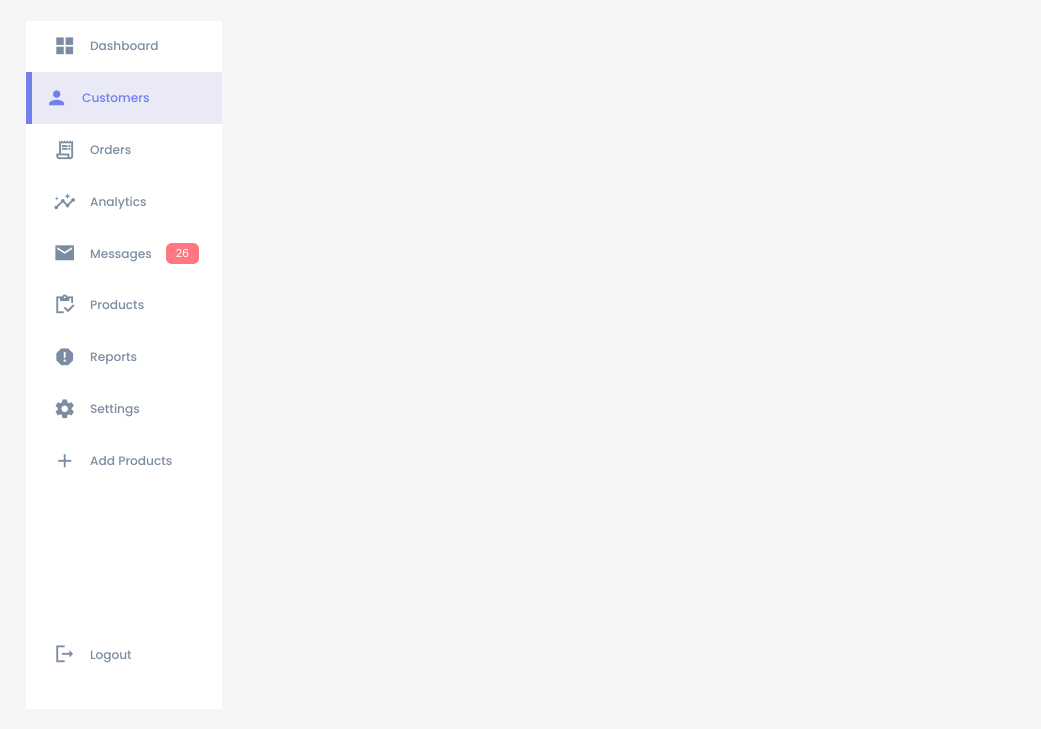
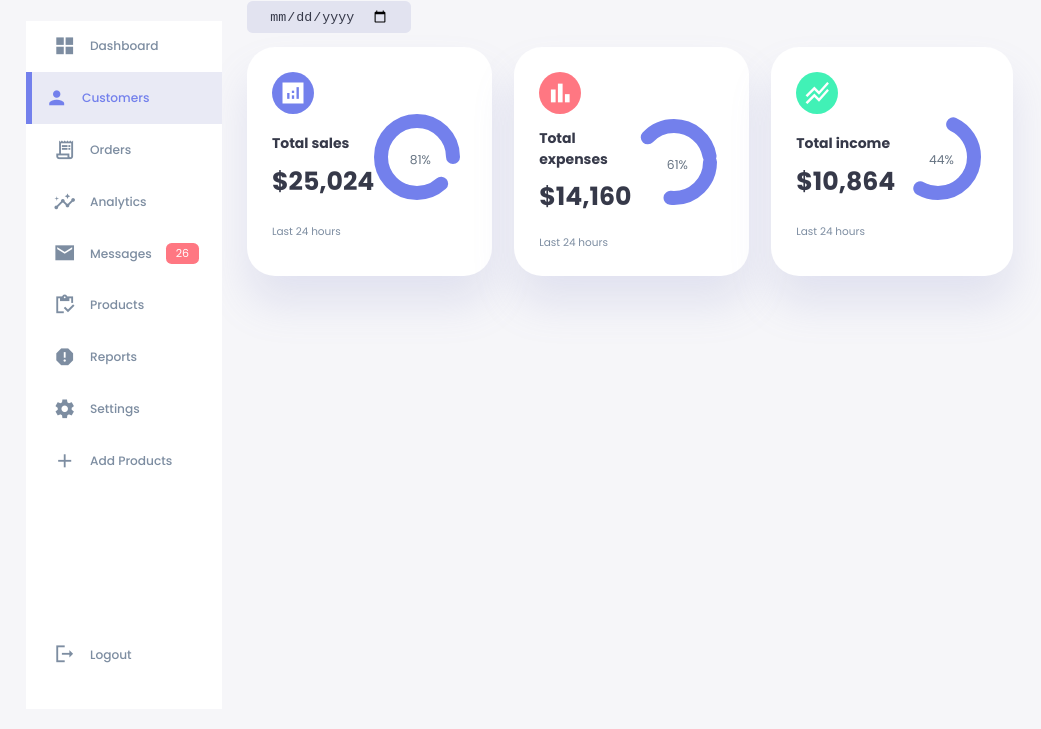
Before and after one commit to Pathymavuba/Dashboard-, a plain HTML site: page index.html in a window 1280 px wide. Shown: the part 71-800 px from the top of the page, without its empty margins (0-1041 px from the left). Drawn offline with Linux system fonts and the light colour scheme.

Commit message:
main finished

```diff
--- a/index.html
+++ b/index.html
@@ -65,6 +65,71 @@
                 </a>
             </div>
         </aside>
+        <main>
+            <h1>Dashboard</h1>
+
+            <div class="date">
+                <input type="date">
+            </div>
+            <div class="insights">
+                <div class="sales">
+                    <span class="material-icons-sharp">analytics</span>
+                    <div class="middle">
+                        <div class="lef">
+                            <h3>Total sales</h3>
+                            <h1>$25,024</h1>
+                        </div>
+                        <div class="progress">
+                            <svg>
+                                <circle cx="38" cy="38" r="36"></circle>
+                            </svg>
+                            <div class="number">
+                                <p>81%</p>
+                            </div>
+                        </div>
+                    </div>
+                    <small class="text-muted">Last 24 hours</small>
+                </div>
+
+                <div class="expenses">
+                    <span class="material-icons-sharp">bar_chart</span>
+                    <div class="middle">
+                        <div class="lef">
+                            <h3>Total expenses</h3>
+                            <h1>$14,160</h1>
+                        </div>
+                        <div class="progress">
+                            <svg>
+                                <circle cx="38" cy="38" r="36"></circle>
+                            </svg>
+                            <div class="number">
+                                <p>61%</p>
+                            </div>
+                        </div>
+                    </div>
+                    <small class="text-muted">Last 24 hours</small>
+                </div>
+
+                <div class="income">
+                    <span class="material-icons-sharp">stacked_line_chart</span>
+                    <div class="middle">
+                        <div class="lef">
+                            <h3>Total income</h3>
+                            <h1>$10,864</h1>
+                        </div>
+                        <div class="progress">
+                            <svg>
+                                <circle cx="38" cy="38" r="36"></circle>
+                            </svg>
+                            <div class="number">
+                                <p>44%</p>
+                            </div>
+                        </div>
+                    </div>
+                    <small class="text-muted">Last 24 hours</small>
+                </div>
+            </div>
+        </main>
     </div>
 
 </body>
--- a/style.css
+++ b/style.css
@@ -45,6 +45,7 @@ body{
     background: var(--color-background);
     user-select: none;
     overflow-x: hidden;
+    color: var(--color-dark);
 }
 .container{
     display: grid;
@@ -185,3 +186,102 @@ aside .sidebar .message-count{
     font-size: 11px;
     border-radius: var(--border-radius-1);
 }
+
+main{
+    margin-top:1.4rem;
+}
+main .date{
+    display: inline-block;
+    background: var(--color-light);
+    border-radius: var(--border-radius-1);
+    margin-top: 1rem;
+    padding: 0.5rem 1.6rem;
+}
+main .date input[type='date']{
+    background: transparent;
+    color: var(--color-dark);
+}
+main .insights{
+    display: grid;
+    grid-template-columns: repeat(3,1fr);
+    gap: 1.6rem;
+}
+main .insights > div{
+    background: var(--color-white);
+    padding: var(--card-padding);
+    border-radius: var(--card-border-radius);
+    margin-top: 1rem;
+    box-shadow: var(--box-shadow);
+    transform: all 300 ease;
+}
+main .insights > div:hover{
+    box-shadow: none;
+}
+main .insights > div span{
+    background:var(--color-primary);
+    padding: 0.5rem;
+    border-radius:50%;
+    color:var(--color-white);
+    font-size: 2rem;
+}
+main .insights > div.expenses span {
+  background: var(--color-danger);
+}
+main .insights > div.income span {
+    background: var(--color-sucess);
+  }
+  main .insights > div .middle{
+   display: flex;
+   align-items: center;
+   justify-content: space-between;
+  }
+  main .insights > div h3{
+      margin: 1rem 0 0.6rem;
+      font-size: 1rem;
+  }
+  main .insights .progress{
+      position: relative;
+      width: 92px;
+      height: 92px;
+      border-radius: 50%;
+  }
+  main .insights svg{
+      width: 7rem;
+      height: 7rem;
+  }
+  main .insights svg circle{
+      fill: none;
+      stroke: var(--color-primary);
+      stroke-width: 14;
+      stroke-linecap: round;
+      transform: translate(5px,5px);
+      stroke-dasharray: 110;
+      stroke-dashoffset: 92;
+  }
+  main .insights .sales svg circle{
+      stroke-dashoffset: -30;
+      stroke-dasharray: 200;
+  }
+  main .insights .expenses svg circle{
+    stroke-dashoffset: 20;
+    stroke-dasharray: 80;
+}
+main .insights .income svg circle{
+    stroke-dashoffset: 35;
+    stroke-dasharray: 110;
+}
+main .insights .progress .number{
+    position:absolute;
+    top: 0;
+    left:0;
+    height: 100%;
+    width: 100%;
+    display: flex;
+    justify-content: center;
+    align-items: center;
+
+}
+main .insights  small{
+    margin-top: 1.3rem;
+    display: block;
+}
```
